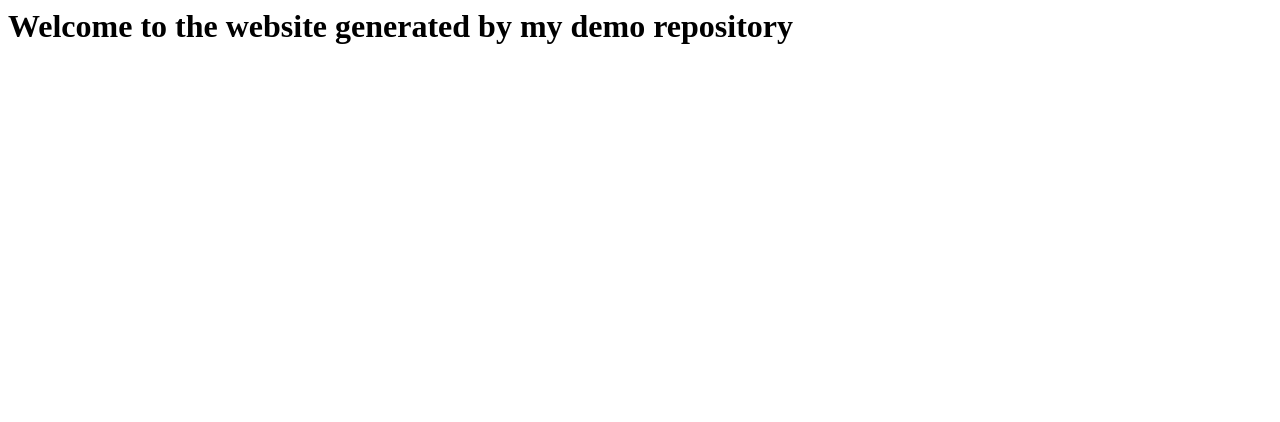
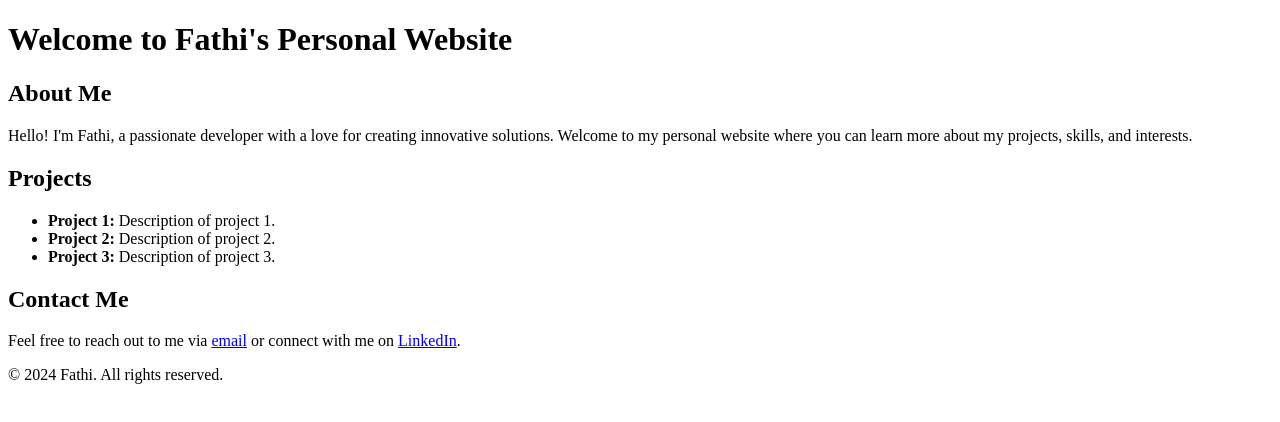
Before and after one commit to MoneyD-Fathi/Automation-Web-Based, a website: page index.html in a window 1280 px wide. Drawn offline with Linux system fonts and the light colour scheme.

Commit message:
Update index.html

```diff
--- a/index.html
+++ b/index.html
@@ -1 +1,35 @@
-<h1>Welcome to the website generated by my demo repository</h1>
+<!DOCTYPE html>
+<html lang="en">
+<head>
+    <meta charset="UTF-8">
+    <meta name="viewport" content="width=device-width, initial-scale=1.0">
+    <title>About Me - Fathi</title>
+    <link rel="stylesheet" href="styles.css">
+</head>
+<body>
+    <header>
+        <h1>Welcome to Fathi's Personal Website</h1>
+    </header>
+    <main>
+        <section id="about-me">
+            <h2>About Me</h2>
+            <p>Hello! I'm Fathi, a passionate developer with a love for creating innovative solutions. Welcome to my personal website where you can learn more about my projects, skills, and interests.</p>
+        </section>
+        <section id="projects">
+            <h2>Projects</h2>
+            <ul>
+                <li><strong>Project 1:</strong> Description of project 1.</li>
+                <li><strong>Project 2:</strong> Description of project 2.</li>
+                <li><strong>Project 3:</strong> Description of project 3.</li>
+            </ul>
+        </section>
+        <section id="contact">
+            <h2>Contact Me</h2>
+            <p>Feel free to reach out to me via <a href="mailto:fathi@example.com">email</a> or connect with me on <a href="https://www.linkedin.com/in/fathi" target="_blank">LinkedIn</a>.</p>
+        </section>
+    </main>
+    <footer>
+        <p>&copy; 2024 Fathi. All rights reserved.</p>
+    </footer>
+</body>
+</html>
```
